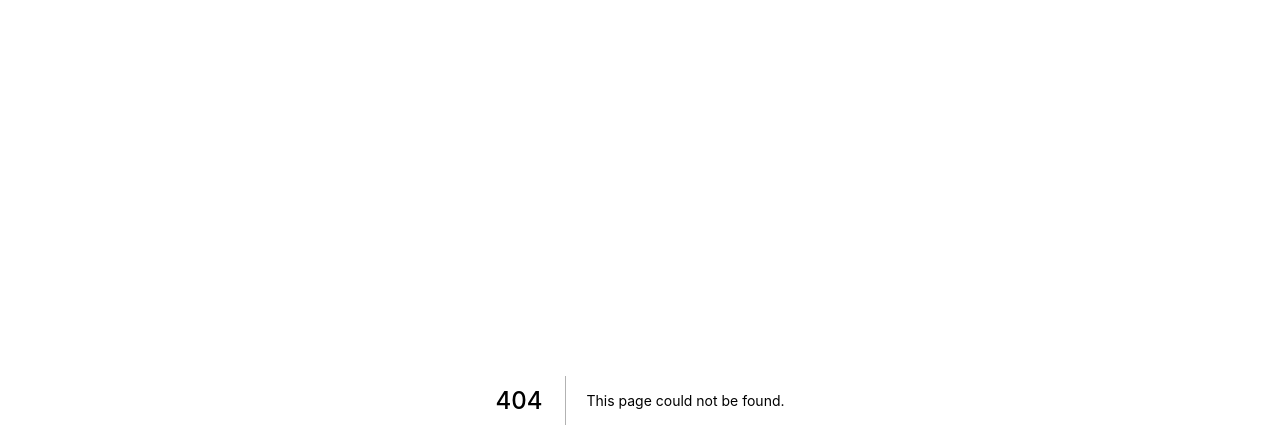
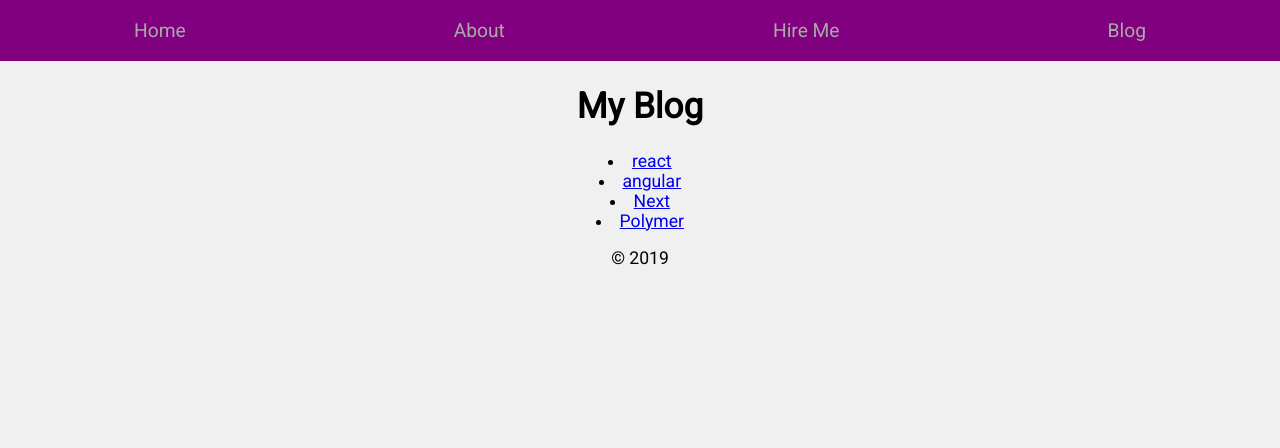
Before and after one commit to OdongoWaga/Next-Portfolio, a Next.js app: page /blog in a window 1280 px wide. Before the commit this address had no page. Shown: the top 448 px of the page. Built offline with nearby package versions, Linux system fonts and the light colour scheme; a small style sheet from the web is missing.

Commit message:
creating Blog Links
Signed-off-by: Waga Odongo <wagaodongo@gmail.com>

```diff
--- a/components/Layout.js
+++ b/components/Layout.js
@@ -48,7 +48,7 @@ export default ({ children, title }) => (
 				justify-content: space-around;
 				padding: 1em;
 				font-size: 1.2rem;
-				background: blue;
+				background: purple;
 			}
 			header a {
 				color: darkgrey;
--- /dev/null
+++ b/pages/blog.js
@@ -0,0 +1,19 @@
+import Link from "next/link";
+import Layout from "../components/Layout";
+
+const PostLink = ({ title }) => (
+	<li>
+		<Link href={`/post?title=${title}`}>
+			<a>{title} </a>
+		</Link>
+	</li>
+);
+
+export default () => (
+	<Layout title="My Blog">
+		<PostLink title="react" />
+		<PostLink title="angular" />
+		<PostLink title="Next" />
+		<PostLink title="Polymer" />
+	</Layout>
+);
```
Also changed, not shown: pages/post.js (added, +16 -0 lines).
